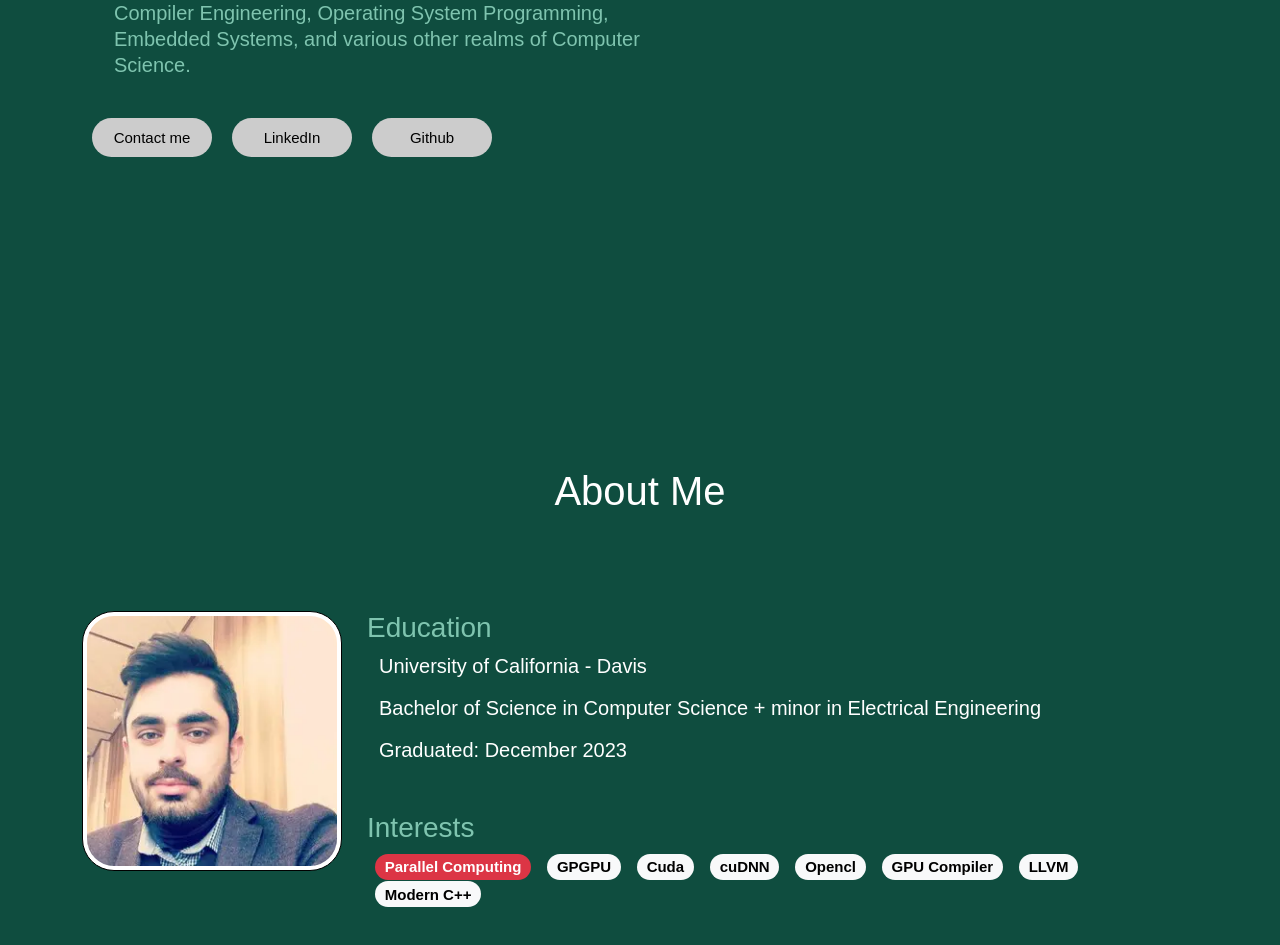
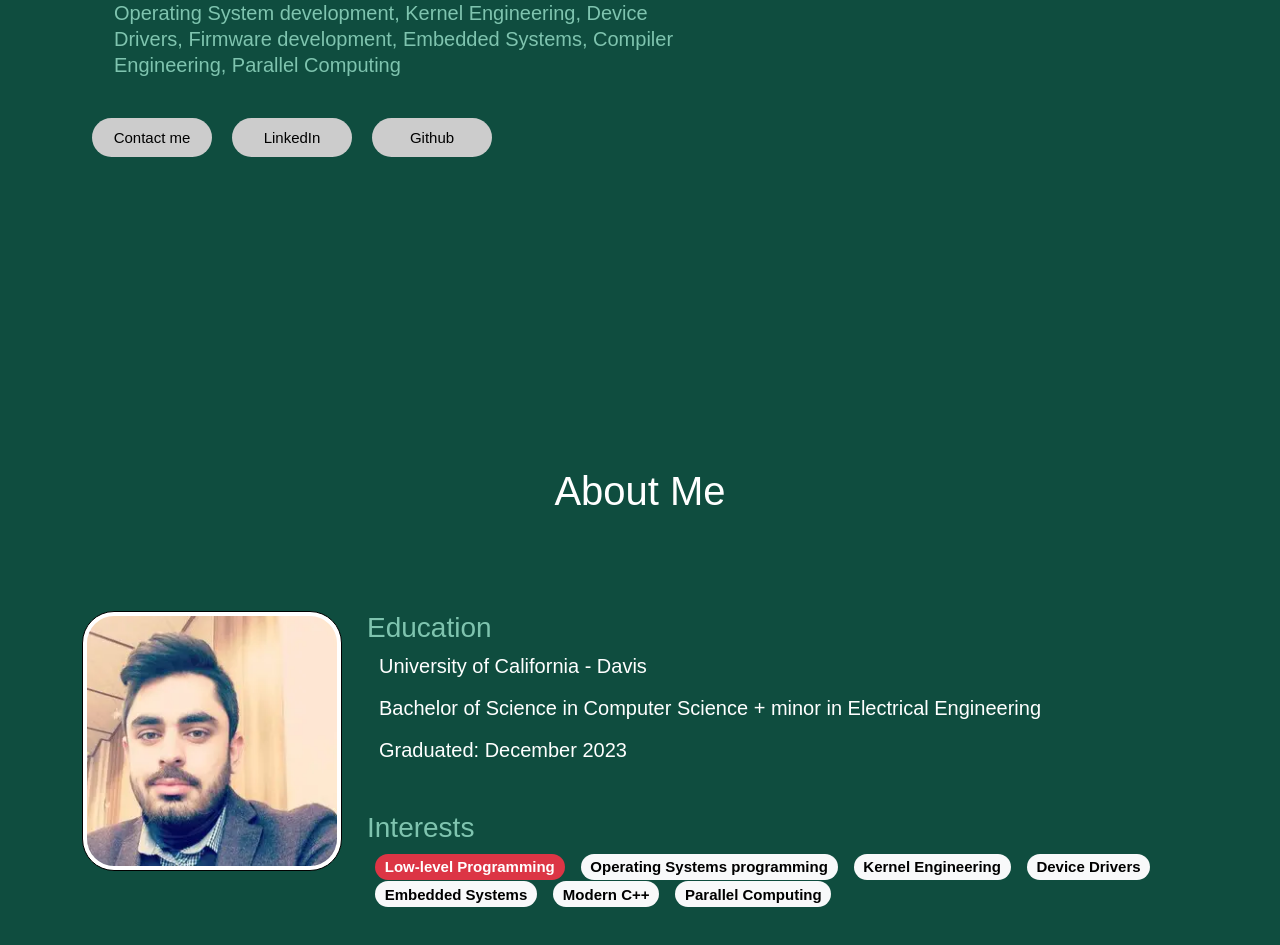
Before and after one commit to Omar-Alsabbagh17/portfolio-website, an Angular app: page / in a window 1280 px wide. Shown: the part 571-1516 px from the top of the page. Built offline with nearby package versions, Linux system fonts and the light colour scheme; a web font is replaced by a local one.

Commit message:
updated home page

```diff
--- a/src/app/components/about/about.component.html
+++ b/src/app/components/about/about.component.html
@@ -17,14 +17,13 @@
 
       <h3 class="mt-5 xhead-items"> Interests </h3>
       <p>
-        <span class="badge  rounded-pill bg-danger mx-2"> Parallel Computing </span>
-        <span class="badge  rounded-pill bg-light text-black  mx-2"> GPGPU </span>
-        <span class="badge  rounded-pill bg-light text-black  mx-2"> Cuda </span>
-        <span class="badge  rounded-pill bg-light text-black  mx-2"> cuDNN </span>
-        <span class="badge  rounded-pill bg-light text-black  mx-2"> Opencl </span>
-        <span class="badge  rounded-pill bg-light text-black  mx-2"> GPU Compiler  </span>
-        <span class="badge  rounded-pill bg-light text-black  mx-2"> LLVM </span>
+        <span class="badge  rounded-pill bg-danger mx-2"> Low-level Programming </span>
+        <span class="badge  rounded-pill bg-light text-black  mx-2"> Operating Systems programming </span>
+        <span class="badge  rounded-pill bg-light text-black  mx-2"> Kernel Engineering </span>
+        <span class="badge  rounded-pill bg-light text-black  mx-2"> Device Drivers </span>
+        <span class="badge  rounded-pill bg-light text-black  mx-2"> Embedded Systems </span>
         <span class="badge  rounded-pill bg-light text-black  mx-2"> Modern C++ </span>
+        <span class="badge  rounded-pill bg-light text-black  mx-2"> Parallel Computing </span>
       </p>
     </div>
   </div>
--- a/src/app/components/home/home.component.html
+++ b/src/app/components/home/home.component.html
@@ -17,9 +17,8 @@
       </figure>
 
     <ul class="desc">
-      <li> I take great joy in working with Parallel computing, LLVM and Compiler Engineering, Operating System Programming, Embedded Systems,
-        and various other realms of Computer Science.
-      </li>
+      I take great joy in working with low-level programming such as: Operating System development,
+        Kernel Engineering, Device Drivers, Firmware development, Embedded Systems, Compiler Engineering, Parallel Computing
     </ul>
 
     <div class="btn-container">
```
